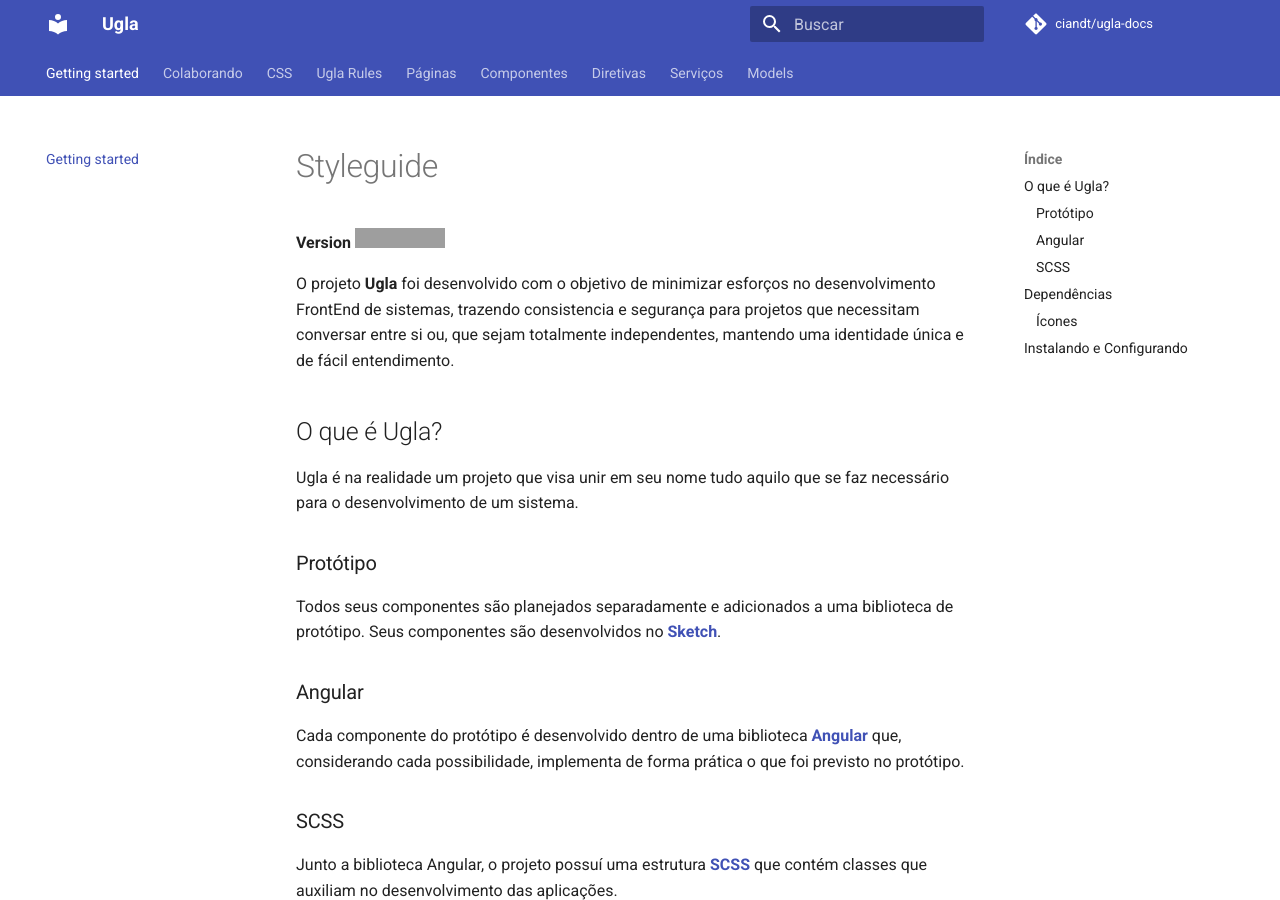
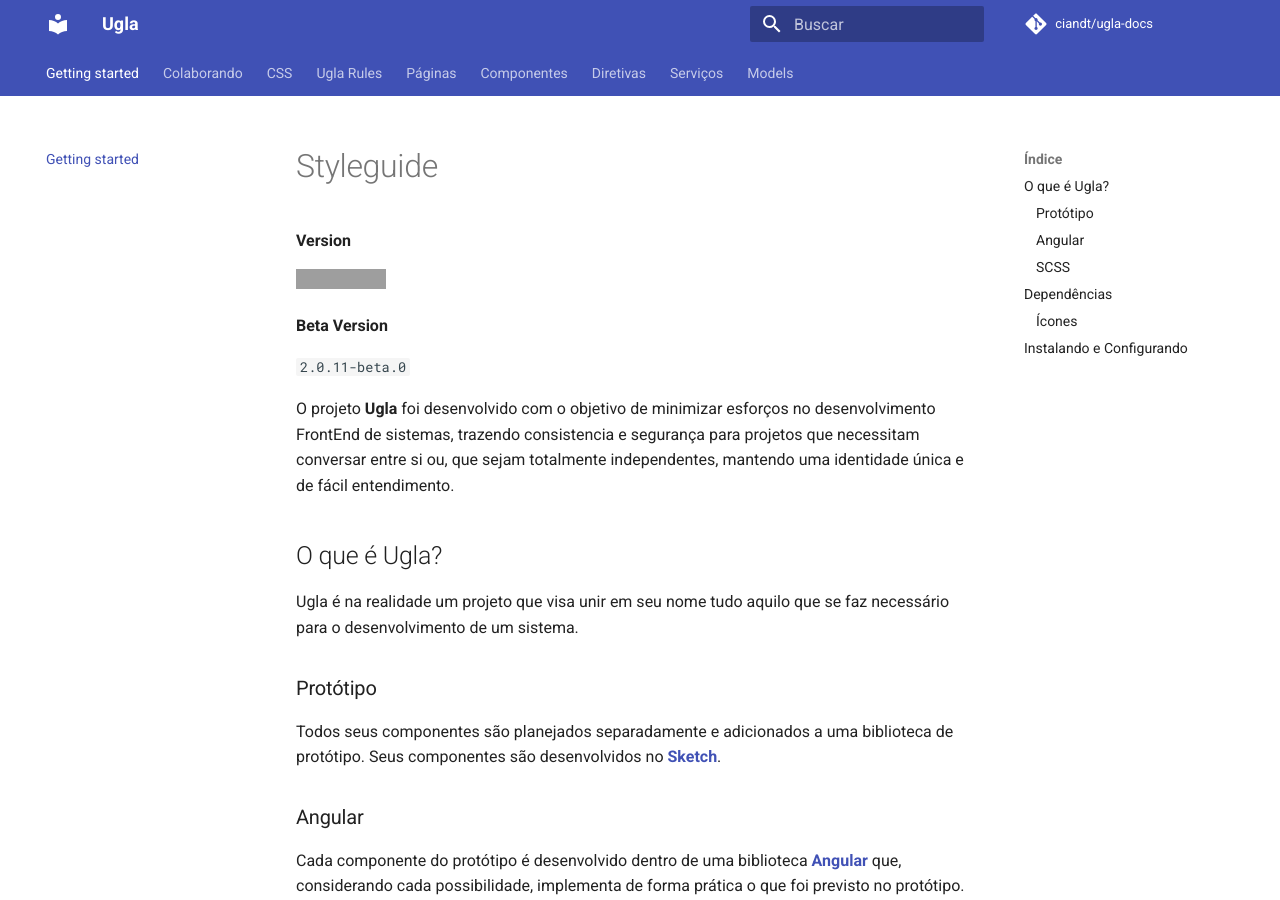
Before and after one commit to ciandt/ugla-docs, an MkDocs documentation site: the page built from docs/index.md, in a window 1280 px wide and 900 px high. Built offline with MkDocs 1.6.1 and Material for MkDocs 9.7.7, drawn with Linux system fonts in a browser that asks for light colours; comment, search, counter and statistics services are not loaded; grey boxes are pictures that could not be loaded.

Commit message:
Include beta version

```diff
--- a/docs/index.md
+++ b/docs/index.md
@@ -4,7 +4,12 @@
 # Styleguide
 
 **Version**
+
 ![version](https://img.shields.io/npm/v/ugla)
+
+**Beta Version**
+
+`2.0.11-beta.0`
 
 O projeto **Ugla** foi desenvolvido com o objetivo de minimizar esforços no desenvolvimento FrontEnd de sistemas, trazendo consistencia e segurança para projetos que necessitam conversar entre si ou, que sejam totalmente independentes, mantendo uma identidade única e de fácil entendimento.
 
```
